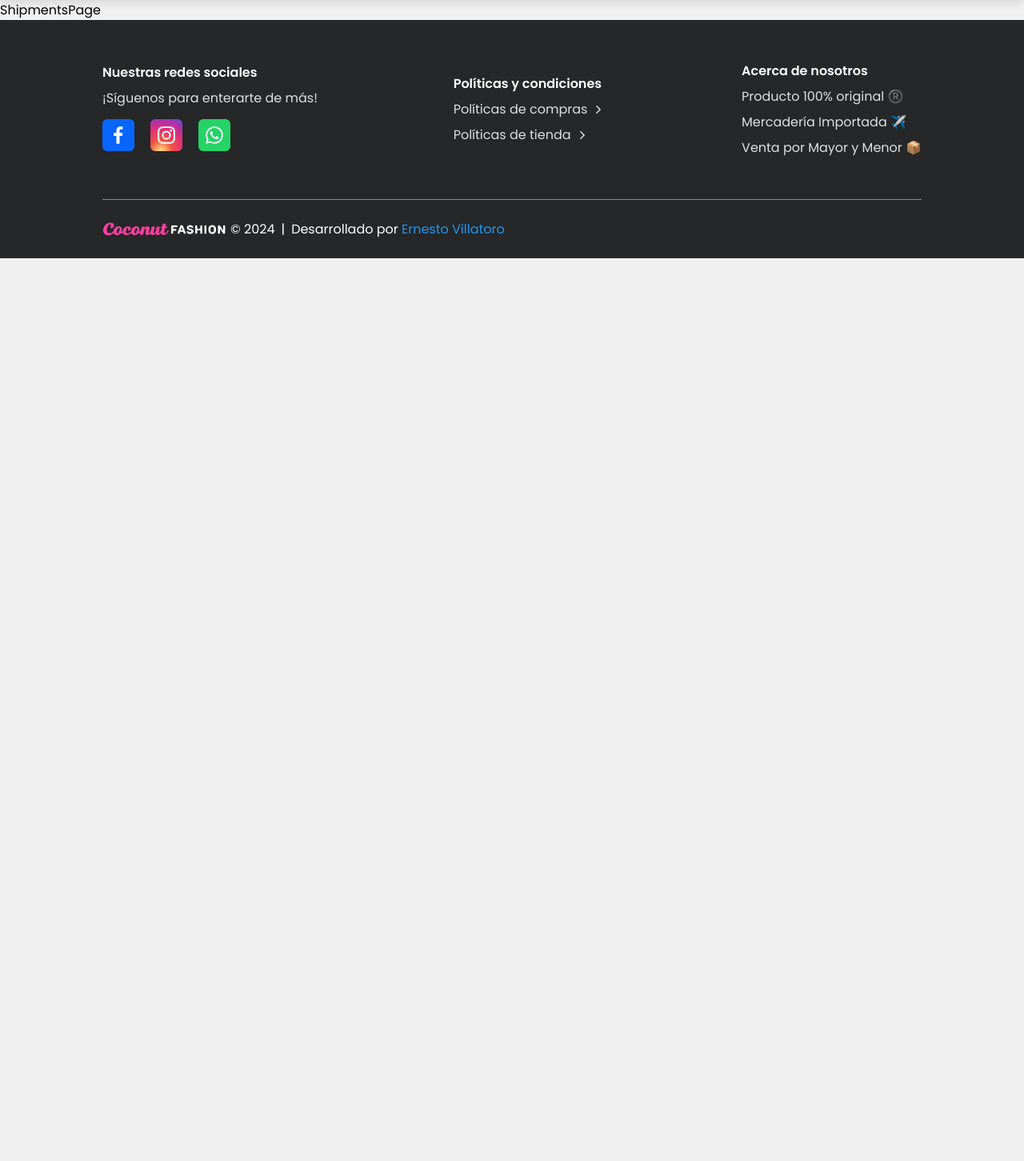
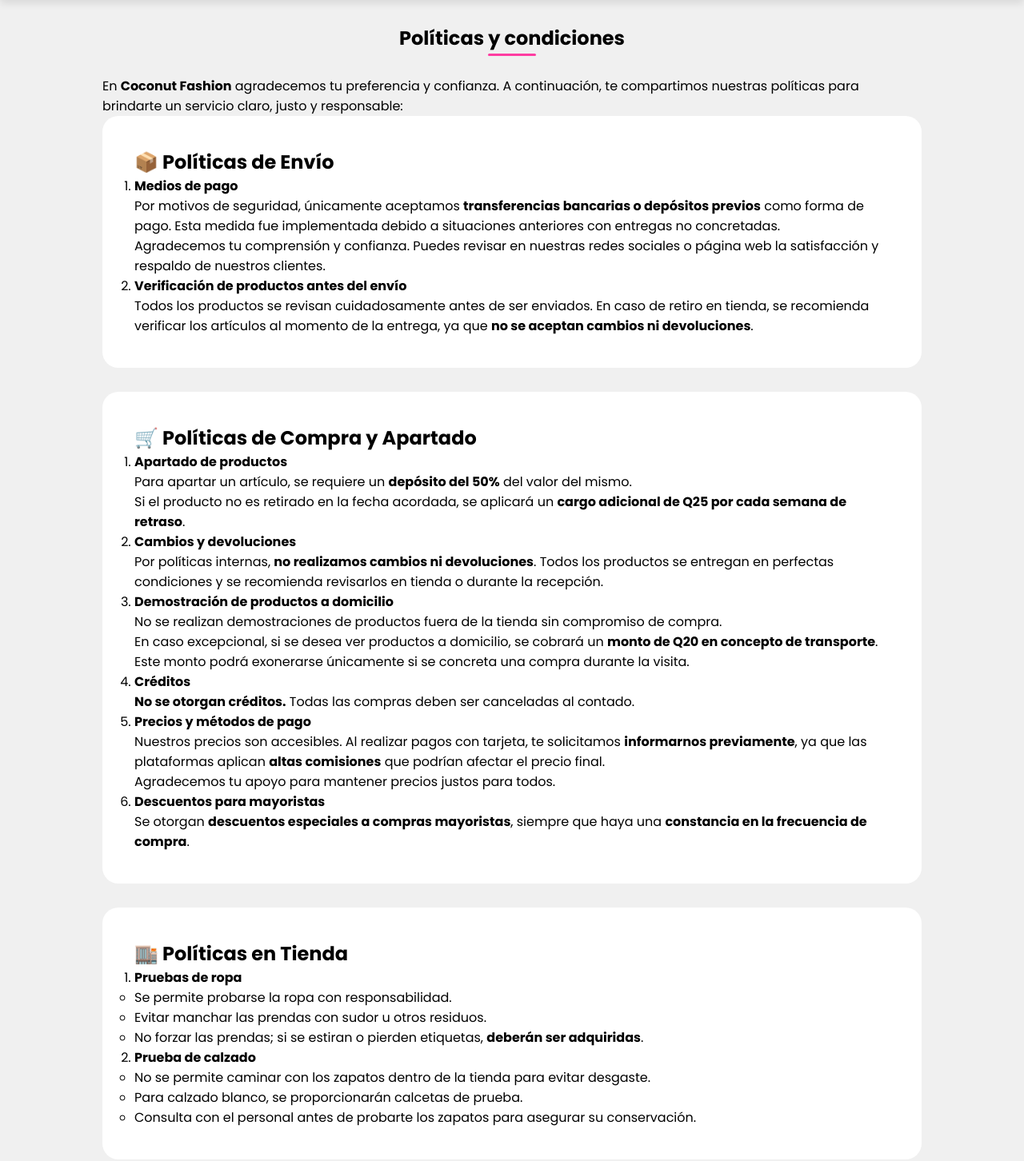
Before and after one commit to eavnavas10/frontend-ecommerce, a React (Vite) app: page /shipments in a window 1280 px wide. Shown: the part 120-1572 px from the top of the page at 80% size. Before the commit the page ends 800 px from the top, so only its background shows below. Built offline with nearby package versions, Linux system fonts and the light colour scheme.

Commit message:
añadiendo politicas y Links redireccionando

```diff
--- a/src/components/Footer.jsx
+++ b/src/components/Footer.jsx
@@ -1,4 +1,6 @@
 import React from 'react'
+import { ScrollToHashElement } from "./ScrollToHashElement"
+
 import { UilAngleRightB } from '@iconscout/react-unicons'
 
 import { UilFacebookF } from '@iconscout/react-unicons'
@@ -11,6 +13,8 @@ import "./styles/Footer.css";
 export const Footer = () => {
 
   return (
+    <>
+    <ScrollToHashElement />
       <footer className='footer-container'>
         <div className="info-container">
 
@@ -40,12 +44,17 @@ export const Footer = () => {
             <h4>Políticas y condiciones</h4>
             <ul className="policy-links">
               <li className="policy-item">
-              <Link>
+                <Link to = "/shipments#shipments-policies">
+                  Políticas de envíos<UilAngleRightB className="policy-icon" size="18" color="currentColor" />
+                </Link>
+              </li>
+              <li className="policy-item">
+                <Link to = "/shipments#purchasing-policies">
                   Políticas de compras<UilAngleRightB className="policy-icon" size="18" color="currentColor" />
                 </Link>
               </li>
               <li className="policy-item">
-              <Link>
+                <Link to = "/shipments#store-policies">
                   Políticas de tienda<UilAngleRightB className="policy-icon" size="18" color="currentColor" />
                 </Link>
               </li>
@@ -55,9 +64,9 @@ export const Footer = () => {
           <div className="about-us-container">
             <h4>Acerca de nosotros</h4>
             <ul>
-            <li>Producto 100% original ®️</li>
-            <li>Mercadería Importada ✈️</li>
-            <li>Venta por Mayor y Menor 📦</li>
+              <li>®️ Producto 100% original</li>
+              <li>✈️ Mercadería Importada</li>
+              <li>📦 Venta por Mayor y Menor</li>
             </ul>
           </div>
 
@@ -75,5 +84,6 @@ export const Footer = () => {
 
         </div>
       </footer>
+    </>
   )
 }
--- /dev/null
+++ b/src/components/ScrollToHashElement.jsx
@@ -0,0 +1,19 @@
+import { useEffect } from "react";
+import { useLocation } from "react-router-dom";
+
+export const ScrollToHashElement = () => {
+  const { hash } = useLocation();
+
+  useEffect(() => {
+    if (hash) {
+      const id = hash.replace("#", "");
+      const element = document.getElementById(id);
+
+      if (element) {
+        element.scrollIntoView({ behavior: "smooth" }); // Scroll suave
+      }
+    }
+  }, [hash]);
+
+  return null;
+}
--- a/src/components/styles/ProductGrid.css
+++ b/src/components/styles/ProductGrid.css
@@ -15,7 +15,6 @@
   align-items: center;
   background: #fff;
   border-radius: 12px;
-  border: 1px solid #AAA;
   overflow: hidden;
 }
 
--- a/src/pages/ShipmentsPage.jsx
+++ b/src/pages/ShipmentsPage.jsx
@@ -1,7 +1,90 @@
 import React from 'react'
+import "./styles/ShipmentsPage.css"
 
 export const ShipmentsPage = () => {
   return (
-    <div>ShipmentsPage</div>
+    <>
+    <div className="shipments-page-container">
+
+        <h2 className="policies-title">Políticas y condiciones</h2>
+        <p>En <strong>Coconut Fashion</strong> agradecemos tu preferencia y confianza. A continuación, te compartimos nuestras políticas para brindarte un servicio claro, justo y responsable:</p>
+
+        <div className="policies-page-container">
+        <section className="shipments-policies">
+        <h2 id="shipments-policies">📦 Políticas de Envío</h2>
+        <ol>
+          <li>
+            <strong>Medios de pago</strong>
+            <br/>
+            <p>Por motivos de seguridad, únicamente aceptamos <strong>transferencias bancarias o depósitos previos</strong> como forma de pago. Esta medida fue implementada debido a situaciones anteriores con entregas no concretadas.</p>
+            <p>Agradecemos tu comprensión y confianza. Puedes revisar en nuestras redes sociales o página web la satisfacción y respaldo de nuestros clientes.</p>
+          </li>
+          <li>
+            <strong>Verificación de productos antes del envío</strong>
+            <br/>
+            <p>Todos los productos se revisan cuidadosamente antes de ser enviados. En caso de retiro en tienda, se recomienda verificar los artículos al momento de la entrega, ya que <strong>no se aceptan cambios ni devoluciones</strong>.</p>
+          </li>
+        </ol>
+        </section>
+
+        <section className="purchasing-policies">
+        <h2 id="purchasing-policies">🛒 Políticas de Compra y Apartado</h2>
+        <ol>
+          <li>
+            <strong>Apartado de productos</strong><br/>
+            <p>Para apartar un artículo, se requiere un <strong>depósito del 50%</strong> del valor del mismo.</p>
+            <p>Si el producto no es retirado en la fecha acordada, se aplicará un <strong>cargo adicional de Q25 por cada semana de retraso</strong>.</p>
+          </li>
+          <li>
+            <strong>Cambios y devoluciones</strong><br/>
+            <p>Por políticas internas, <strong>no realizamos cambios ni devoluciones</strong>. Todos los productos se entregan en perfectas condiciones y se recomienda revisarlos en tienda o durante la recepción.</p>
+          </li>
+          <li>
+            <strong>Demostración de productos a domicilio</strong><br/>
+            <p>No se realizan demostraciones de productos fuera de la tienda sin compromiso de compra.</p>
+            <p>En caso excepcional, si se desea ver productos a domicilio, se cobrará un <strong>monto de Q20 en concepto de transporte</strong>. Este monto podrá exonerarse únicamente si se concreta una compra durante la visita.</p>
+          </li>
+          <li>
+            <strong>Créditos</strong><br/>
+            <p><strong>No se otorgan créditos.</strong> Todas las compras deben ser canceladas al contado.</p>
+          </li>
+          <li>
+            <strong>Precios y métodos de pago</strong><br/>
+            <p>Nuestros precios son accesibles. Al realizar pagos con tarjeta, te solicitamos <strong>informarnos previamente</strong>, ya que las plataformas aplican <strong>altas comisiones</strong> que podrían afectar el precio final.</p>
+            <p>Agradecemos tu apoyo para mantener precios justos para todos.</p>
+          </li>
+          <li>
+            <strong>Descuentos para mayoristas</strong><br/>
+            <p>Se otorgan <strong>descuentos especiales a compras mayoristas</strong>, siempre que haya una <strong>constancia en la frecuencia de compra</strong>.</p>
+          </li>
+        </ol>
+        </section>
+
+        <section className="store-policies">
+        <h2 id="store-policies">🏬 Políticas en Tienda</h2>
+        <ol>
+          <li>
+            <strong>Pruebas de ropa</strong><br/>
+            <ul>
+              <li>Se permite probarse la ropa con responsabilidad.</li>
+              <li>Evitar manchar las prendas con sudor u otros residuos.</li>
+              <li>No forzar las prendas; si se estiran o pierden etiquetas, <strong>deberán ser adquiridas</strong>.</li>
+            </ul>
+          </li>
+          <li>
+            <strong>Prueba de calzado</strong><br/>
+            <ul>
+              <li>No se permite caminar con los zapatos dentro de la tienda para evitar desgaste.</li>
+              <li>Para calzado blanco, se proporcionarán calcetas de prueba.</li>
+              <li>Consulta con el personal antes de probarte los zapatos para asegurar su conservación.</li>
+            </ul>
+          </li>
+        </ol>
+        </section>
+        </div>
+
+          <p>Si tienes alguna duda o consulta adicional, no dudes en contactarnos. ¡Estamos para ayudarte! 💖</p>
+      </div>
+    </>
   )
 }
--- /dev/null
+++ b/src/pages/styles/ShipmentsPage.css
@@ -0,0 +1,59 @@
+.shipments-page-container{
+    padding: 0px 128px;
+    display: flex;
+    flex-direction: column;
+}
+
+.policies-title {
+    text-align: center;
+    font-size: 1.5rem;
+    margin: 30px 0;
+    position: relative;
+}
+
+.policies-title::after {
+    content: "";
+    position: absolute;
+    left: 50%;
+    bottom: -5px; /* un poco más abajo del texto */
+    transform: translateX(-50%);
+    height: 3px;
+    width: 60px; /* largo de la línea */
+    background-color: var(--secondary-color); /* puedes cambiar el color aquí */
+    border-radius: 2px;
+}
+
+.policies-page-container{
+    display: flex;
+    flex-direction: column;
+    gap: 30px;
+}
+
+.shipments-policies,
+.purchasing-policies,
+.store-policies{
+    padding: 40px;
+    background-color: white;
+    border-radius: 20px;
+}
+
+#shipments-policies,
+#purchasing-policies,
+#store-policies {
+    scroll-margin-top: 170px;
+}
+
+/* ----- MEDIA QUERY == 900px / Tablets ----- */
+@media only screen and (max-width: 900px) {
+
+    .shipments-page-container{
+        padding: 0 20px;
+    }
+
+  }
+
+/* ----- MEDIA QUERY == 540px / Smartphones ----- */
+@media only screen and (max-width: 540px) {
+
+
+}
```
Lines whose indentation alone changed are shown as unchanged.
